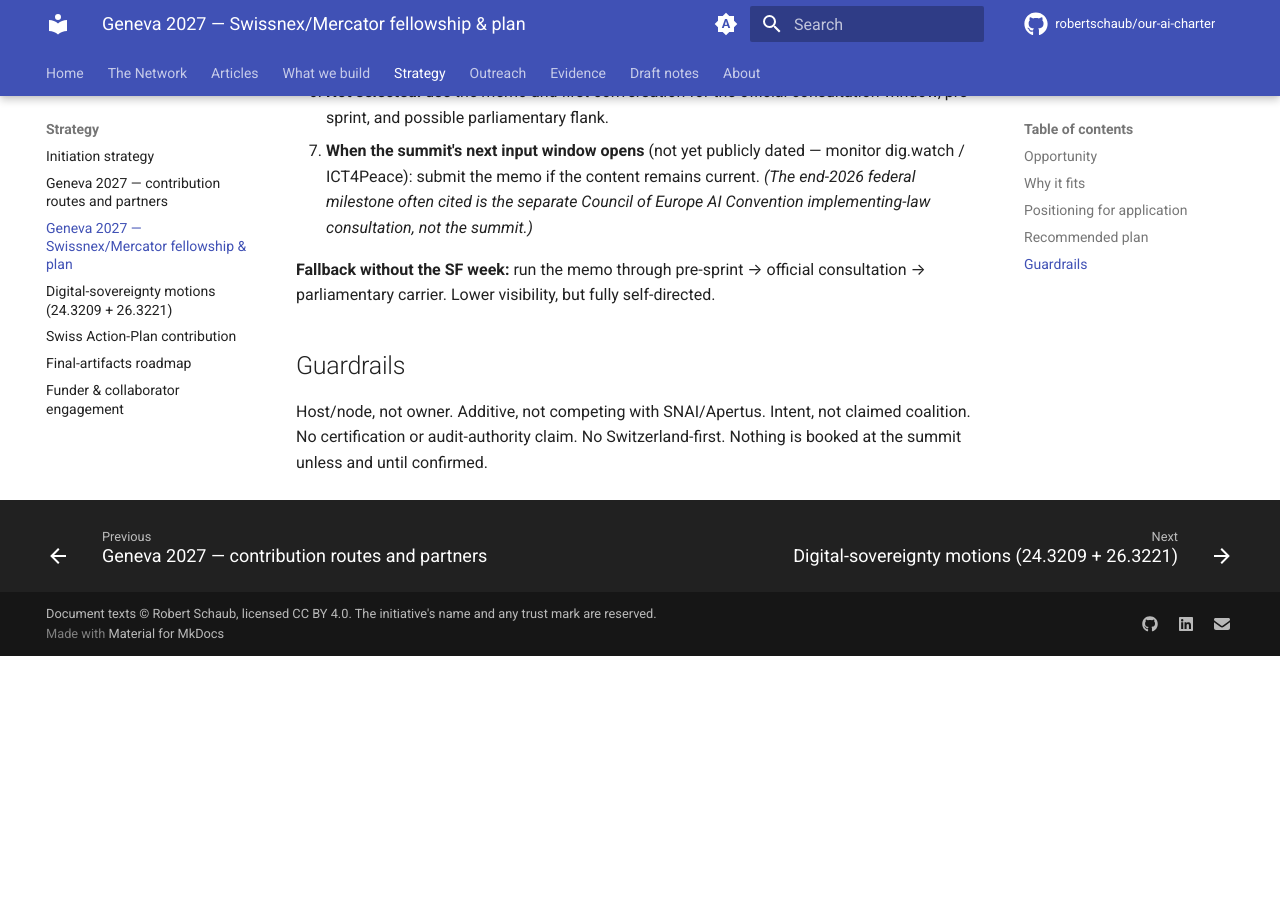
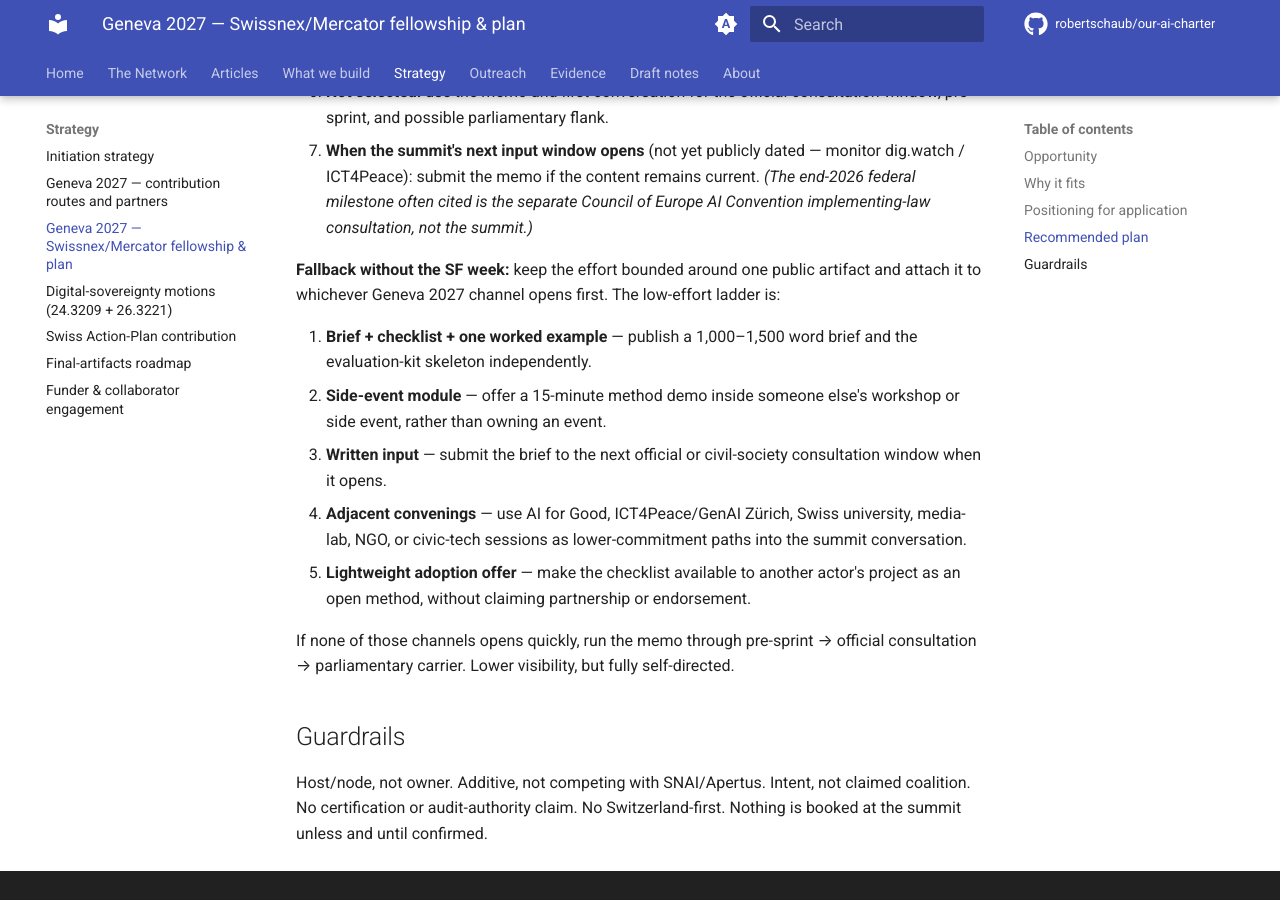
Before and after one commit to robertschaub/our-ai-charter, an MkDocs documentation site: the page built from docs/Strategy/geneva-2027-swissnex-fellowship.md, in a window 1280 px wide and 900 px high, scrolled down 2070 px. Built offline with MkDocs 1.6.1 and Material for MkDocs 9.7.7, drawn with Linux system fonts in a browser that asks for light colours; plug-ins that fetch from the network failed and are left out; comment, search, counter and statistics services are not loaded; before the commit the page ends 2726 px from its top, so only the background shows below that.

Commit message:
docs(strategy): record lower-effort Geneva 2027 fallback ladder
Amend the Swissnex/Mercator fellowship plan with a bounded fallback
ladder (brief + checklist + worked example -> side-event module ->
written input -> adjacent convenings -> lightweight adoption offer),
and cross-reference it from the Geneva 2027 routes map.

Co-Authored-By: Claude Opus 4.8 <noreply@anthropic.com>

```diff
--- a/docs/Strategy/geneva-2027-swissnex-fellowship.md
+++ b/docs/Strategy/geneva-2027-swissnex-fellowship.md
@@ -48,7 +48,15 @@ Main risks: non-selection, real time cost, and optics of a Silicon Valley immers
    - **Not selected:** use the memo and first conversation for the official consultation window, pre-sprint, and possible parliamentary flank.
 4. **When the summit's next input window opens** (not yet publicly dated — monitor dig.watch / ICT4Peace): submit the memo if the content remains current. *(The end-2026 federal milestone often cited is the separate Council of Europe AI Convention implementing-law consultation, not the summit.)*
 
-**Fallback without the SF week:** run the memo through pre-sprint → official consultation → parliamentary carrier. Lower visibility, but fully self-directed.
+**Fallback without the SF week:** keep the effort bounded around one public artifact and attach it to whichever Geneva 2027 channel opens first. The low-effort ladder is:
+
+1. **Brief + checklist + one worked example** — publish a 1,000–1,500 word brief and the evaluation-kit skeleton independently.
+2. **Side-event module** — offer a 15-minute method demo inside someone else's workshop or side event, rather than owning an event.
+3. **Written input** — submit the brief to the next official or civil-society consultation window when it opens.
+4. **Adjacent convenings** — use AI for Good, ICT4Peace/GenAI Zürich, Swiss university, media-lab, NGO, or civic-tech sessions as lower-commitment paths into the summit conversation.
+5. **Lightweight adoption offer** — make the checklist available to another actor's project as an open method, without claiming partnership or endorsement.
+
+If none of those channels opens quickly, run the memo through pre-sprint → official consultation → parliamentary carrier. Lower visibility, but fully self-directed.
 
 ## Guardrails
 
```
Also changed, not shown: CHANGELOG.md (+1 -0 lines), docs/Strategy/geneva-2027-options.md (+2 -0 lines).
